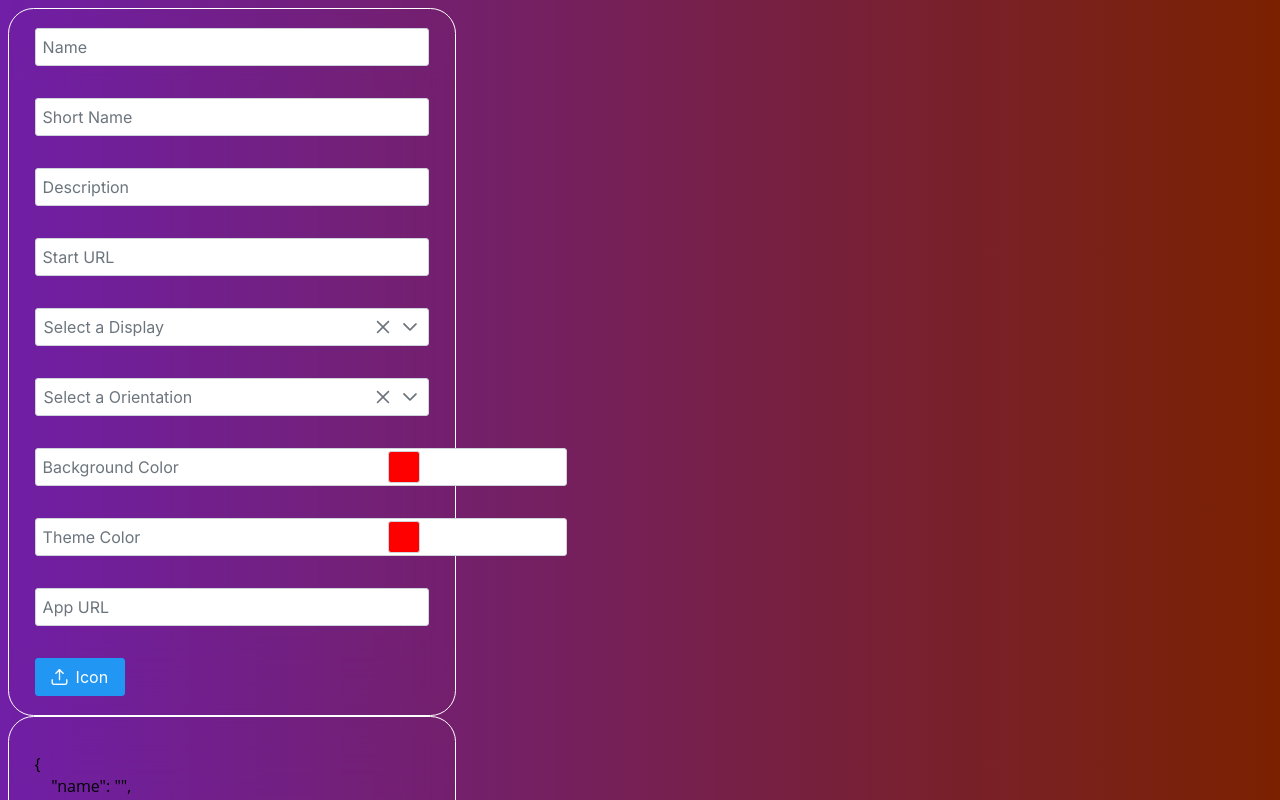
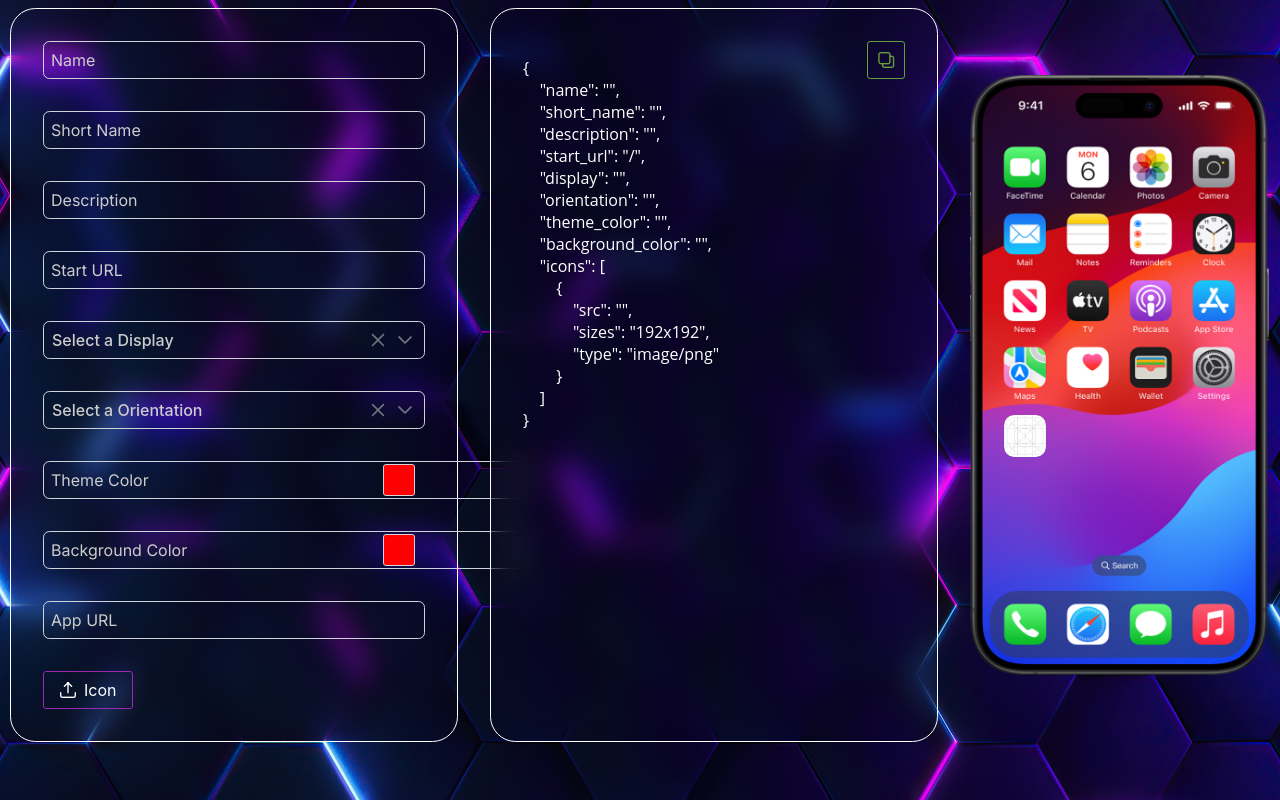
Before and after one commit to ymzEmre/pwa-genvis, a Next.js app: page / in a window 1280 px wide. Shown: the top 800 px of the page. Built offline with nearby package versions, Linux system fonts and the light colour scheme.

Commit message:
Improve style

```diff
--- a/package.json
+++ b/package.json
@@ -10,6 +10,7 @@
   },
   "dependencies": {
     "@reduxjs/toolkit": "^2.1.0",
+    "copy-to-clipboard": "^3.3.3",
     "next": "14.1.0",
     "primeicons": "^6.0.1",
     "primereact": "^10.3.3",
--- a/src/app/globals.css
+++ b/src/app/globals.css
@@ -1,4 +1,24 @@
 body {
-  background: rgb(112,31,167);
-  background: linear-gradient(90deg, rgba(112,31,167,1) 0%, rgba(123,33,0,1) 100%);
+  background-image: url('/wallpaper.jpg');
+  background-size: cover;
+  background-repeat: no-repeat;
+  background-attachment: fixed;
+  background-position: center;
 }
+
+.p-float-label > label {
+  color: #ccc;
+}
+
+.p-dropdown .p-dropdown-label.p-placeholder {
+  color: #ccc;
+}
+
+.p-fileupload-choose {
+  background: transparent !important;
+}
+
+.p-inputtext:enabled:focus {
+  box-shadow: none;
+  border-color: #2196f3;
+}
--- a/src/app/layout.tsx
+++ b/src/app/layout.tsx
@@ -1,7 +1,7 @@
 import type { Metadata } from 'next'
 import { Inter } from 'next/font/google'
 import './globals.css'
-import 'primereact/resources/themes/saga-blue/theme.css'
+import 'primereact/resources/themes/saga-purple/theme.css'
 import 'primereact/resources/primereact.min.css'
 import 'primeicons/primeicons.css'
 
--- a/src/app/page.module.css
+++ b/src/app/page.module.css
@@ -1,230 +1,7 @@
-.main {
-  display: flex;
-  flex-direction: column;
-  justify-content: space-between;
-  align-items: center;
-  padding: 6rem;
-  min-height: 100vh;
-}
-
-.description {
-  display: inherit;
-  justify-content: inherit;
-  align-items: inherit;
-  font-size: 0.85rem;
-  max-width: var(--max-width);
-  width: 100%;
-  z-index: 2;
-  font-family: var(--font-mono);
-}
-
-.description a {
+.container {
   display: flex;
   justify-content: center;
   align-items: center;
-  gap: 0.5rem;
+  flex-wrap: wrap;
+  column-gap: 2em;
 }
-
-.description p {
-  position: relative;
-  margin: 0;
-  padding: 1rem;
-  background-color: rgba(var(--callout-rgb), 0.5);
-  border: 1px solid rgba(var(--callout-border-rgb), 0.3);
-  border-radius: var(--border-radius);
-}
-
-.code {
-  font-weight: 700;
-  font-family: var(--font-mono);
-}
-
-.grid {
-  display: grid;
-  grid-template-columns: repeat(4, minmax(25%, auto));
-  max-width: 100%;
-  width: var(--max-width);
-}
-
-.card {
-  padding: 1rem 1.2rem;
-  border-radius: var(--border-radius);
-  background: rgba(var(--card-rgb), 0);
-  border: 1px solid rgba(var(--card-border-rgb), 0);
-  transition: background 200ms, border 200ms;
-}
-
-.card span {
-  display: inline-block;
-  transition: transform 200ms;
-}
-
-.card h2 {
-  font-weight: 600;
-  margin-bottom: 0.7rem;
-}
-
-.card p {
-  margin: 0;
-  opacity: 0.6;
-  font-size: 0.9rem;
-  line-height: 1.5;
-  max-width: 30ch;
-  text-wrap: balance;
-}
-
-.center {
-  display: flex;
-  justify-content: center;
-  align-items: center;
-  position: relative;
-  padding: 4rem 0;
-}
-
-.center::before {
-  background: var(--secondary-glow);
-  border-radius: 50%;
-  width: 480px;
-  height: 360px;
-  margin-left: -400px;
-}
-
-.center::after {
-  background: var(--primary-glow);
-  width: 240px;
-  height: 180px;
-  z-index: -1;
-}
-
-.center::before,
-.center::after {
-  content: "";
-  left: 50%;
-  position: absolute;
-  filter: blur(45px);
-  transform: translateZ(0);
-}
-
-.logo {
-  position: relative;
-}
-/* Enable hover only on non-touch devices */
-@media (hover: hover) and (pointer: fine) {
-  .card:hover {
-    background: rgba(var(--card-rgb), 0.1);
-    border: 1px solid rgba(var(--card-border-rgb), 0.15);
-  }
-
-  .card:hover span {
-    transform: translateX(4px);
-  }
-}
-
-@media (prefers-reduced-motion) {
-  .card:hover span {
-    transform: none;
-  }
-}
-
-/* Mobile */
-@media (max-width: 700px) {
-  .content {
-    padding: 4rem;
-  }
-
-  .grid {
-    grid-template-columns: 1fr;
-    margin-bottom: 120px;
-    max-width: 320px;
-    text-align: center;
-  }
-
-  .card {
-    padding: 1rem 2.5rem;
-  }
-
-  .card h2 {
-    margin-bottom: 0.5rem;
-  }
-
-  .center {
-    padding: 8rem 0 6rem;
-  }
-
-  .center::before {
-    transform: none;
-    height: 300px;
-  }
-
-  .description {
-    font-size: 0.8rem;
-  }
-
-  .description a {
-    padding: 1rem;
-  }
-
-  .description p,
-  .description div {
-    display: flex;
-    justify-content: center;
-    position: fixed;
-    width: 100%;
-  }
-
-  .description p {
-    align-items: center;
-    inset: 0 0 auto;
-    padding: 2rem 1rem 1.4rem;
-    border-radius: 0;
-    border: none;
-    border-bottom: 1px solid rgba(var(--callout-border-rgb), 0.25);
-    background: linear-gradient(
-      to bottom,
-      rgba(var(--background-start-rgb), 1),
-      rgba(var(--callout-rgb), 0.5)
-    );
-    background-clip: padding-box;
-    backdrop-filter: blur(24px);
-  }
-
-  .description div {
-    align-items: flex-end;
-    pointer-events: none;
-    inset: auto 0 0;
-    padding: 2rem;
-    height: 200px;
-    background: linear-gradient(
-      to bottom,
-      transparent 0%,
-      rgb(var(--background-end-rgb)) 40%
-    );
-    z-index: 1;
-  }
-}
-
-/* Tablet and Smaller Desktop */
-@media (min-width: 701px) and (max-width: 1120px) {
-  .grid {
-    grid-template-columns: repeat(2, 50%);
-  }
-}
-
-@media (prefers-color-scheme: dark) {
-  .vercelLogo {
-    filter: invert(1);
-  }
-
-  .logo {
-    filter: invert(1) drop-shadow(0 0 0.3rem #ffffff70);
-  }
-}
-
-@keyframes rotate {
-  from {
-    transform: rotate(360deg);
-  }
-  to {
-    transform: rotate(0deg);
-  }
-}
--- a/src/app/page.tsx
+++ b/src/app/page.tsx
@@ -1,12 +1,11 @@
-// import Image from 'next/image'
-// import styles from './page.module.css'
+import styles from './page.module.css'
 
 import Ios from '@/components/ios'
 import ManifestForm from '@/components/manifestForm'
 
 export default function Page() {
   return (
-    <div>
+    <div className={styles.container}>
       <ManifestForm />
       <Ios />
     </div>
--- a/src/components/ios/index.tsx
+++ b/src/components/ios/index.tsx
@@ -3,6 +3,7 @@ import { useState } from 'react'
 import styles from './styles.module.css'
 import Image from 'next/image'
 import { useSelector } from 'react-redux'
+import { Button } from 'primereact/button'
 
 export default function Example() {
   const imageUrl = useSelector((state) => state.upload.url)
@@ -17,7 +18,17 @@ export default function Example() {
 
   return (
     <div>
-      {!status && <button onClick={handleClick}>Toggle Status</button>}
+      {!status && (
+        <Button
+          onClick={handleClick}
+          className={styles.backButton}
+          icon="pi pi-arrow-left"
+          outlined
+          severity="warning"
+          aria-label="back-button"
+        />
+      )}
+
       <div>
         {status ? (
           <div className={styles.iphone}>
--- a/src/components/manifestForm/index.tsx
+++ b/src/components/manifestForm/index.tsx
@@ -5,10 +5,14 @@ import styles from './styles.module.css'
 import { ColorPicker } from 'primereact/colorpicker'
 import { Dropdown } from 'primereact/dropdown'
 import UploadImage from '../uploadImage'
-import { useDispatch } from 'react-redux'
+import { useDispatch, useSelector } from 'react-redux'
 import { actions } from '@/stores/form-store'
+import copy from 'copy-to-clipboard'
+import { Button } from 'primereact/button'
 
 export default function ManifestForm() {
+  const imageName = useSelector((state) => state.upload.name)
+
   const [name, setName] = useState('')
   const [shortName, setShortName] = useState('')
   const [description, setDescription] = useState('')
@@ -18,6 +22,8 @@ export default function ManifestForm() {
   const [themeColor, setThemeColor] = useState('')
   const [backgroundColor, setBackgroundColor] = useState('')
   const [appURL, setAppURL] = useState('')
+
+  const [buttonClipboardIcon, setButtonClipboardIcon] = useState('pi pi-clone')
 
   const dispatch = useDispatch()
 
@@ -44,7 +50,7 @@ export default function ManifestForm() {
     background_color: backgroundColor,
     icons: [
       {
-        src: 'icon.png',
+        src: imageName ?? '',
         sizes: '192x192',
         type: 'image/png',
       },
@@ -63,19 +69,28 @@ export default function ManifestForm() {
 
   const manifestJson = JSON.stringify(manifestObject, null, 4)
 
+  const clipboardToManifestObject = () => {
+    copy(manifestJson)
+    setButtonClipboardIcon('pi pi-check')
+
+    setTimeout(() => {
+      setButtonClipboardIcon('pi pi-clone')
+    }, 1000)
+  }
+
   return (
-    <div>
+    <div className={styles.container}>
       <div className={`${styles.areaContainer} ${styles.form}`}>
         <div className="p-float-label">
           <InputText
             value={name}
+            className={styles.inputText}
             onChange={(e) => setName(e.target.value)}
-            style={{ width: '100% ' }}
             tooltip="The name of the web app."
             tooltipOptions={{
-              position: 'right',
+              position: 'left',
               showDelay: 350,
-              style: { width: '20em' },
+              style: { width: '14em' },
             }}
           />
           <label htmlFor="name">Name</label>
@@ -84,12 +99,12 @@ export default function ManifestForm() {
           <InputText
             value={shortName}
             onChange={inputShortName}
-            style={{ width: '100% ' }}
+            className={styles.inputText}
             tooltip="A shorter version of the app name, which is used on the home screen or app launcher when space is limited."
             tooltipOptions={{
-              position: 'right',
+              position: 'left',
               showDelay: 350,
-              style: { width: '20em' },
+              style: { width: '14em' },
             }}
           />
           <label htmlFor="shortName">Short Name</label>
@@ -98,12 +113,12 @@ export default function ManifestForm() {
           <InputText
             value={description}
             onChange={(e) => setDescription(e.target.value)}
-            style={{ width: '100% ' }}
+            className={styles.inputText}
             tooltip="A brief description of the web app."
             tooltipOptions={{
-              position: 'right',
+              position: 'left',
               showDelay: 350,
-              style: { width: '20em' },
+              style: { width: '14em' },
             }}
           />
           <label htmlFor="description">Description</label>
@@ -113,11 +128,11 @@ export default function ManifestForm() {
             value={startUrl}
             onChange={(e) => setStartUrl(e.target.value)}
             tooltip="The URL that should be loaded when the app is launched."
-            style={{ width: '100% ' }}
+            className={styles.inputText}
             tooltipOptions={{
-              position: 'right',
+              position: 'left',
               showDelay: 350,
-              style: { width: '20em' },
+              style: { width: '14em' },
             }}
           />
           <label htmlFor="startURL">Start URL</label>
@@ -131,12 +146,12 @@ export default function ManifestForm() {
             optionLabel="Display"
             showClear
             placeholder="Select a Display"
-            className="w-full md:w-14rem"
+            className={[styles.inputText, 'w-full md:w-14rem'].join(' ')}
             tooltip="Specifies how the web app should be displayed. Possible values include 'fullscreen', 'standalone', 'minimal-ui', and 'browser'."
             tooltipOptions={{
-              position: 'right',
+              position: 'left',
               showDelay: 350,
-              style: { width: '20em' },
+              style: { width: '14em' },
             }}
           />
         </div>
@@ -149,13 +164,36 @@ export default function ManifestForm() {
             optionLabel="Orientation"
             showClear
             placeholder="Select a Orientation"
-            className="w-full md:w-1rem"
+            className={[styles.inputText, 'w-full md:w-14rem'].join(' ')}
             tooltip="Specifies the default orientation of the web app (e.g., 'portrait' or 'landscape')."
             tooltipOptions={{
-              position: 'right',
+              position: 'left',
               showDelay: 350,
-              style: { width: '20em' },
+              style: { width: '14em' },
             }}
+          />
+        </div>
+
+        <div className={styles.inputWithColor}>
+          <div className="p-float-label">
+            <InputText
+              value={themeColor}
+              onChange={(e) => setThemeColor(e.target.value)}
+              className={[styles.inputColor, styles.inputText].join(' ')}
+              tooltip="The color used for the toolbar or address bar."
+              tooltipOptions={{
+                position: 'left',
+                showDelay: 350,
+                style: { width: '14em' },
+              }}
+            />
+            <label htmlFor="themeColor">Theme Color</label>
+          </div>
+          <ColorPicker
+            className={styles.colorPicker}
+            format="hex"
+            value={themeColor}
+            onChange={(e) => setThemeColor(`#${e.value}`)}
           />
         </div>
         <div className={styles.inputWithColor}>
@@ -163,12 +201,12 @@ export default function ManifestForm() {
             <InputText
               value={backgroundColor}
               onChange={(e) => setBackgroundColor(e.target.value)}
-              style={{ width: '200%' }}
+              className={[styles.inputColor, styles.inputText].join(' ')}
               tooltip="The background color of the splash screen when the app is launched."
               tooltipOptions={{
-                position: 'right',
+                position: 'left',
                 showDelay: 350,
-                style: { width: '20em' },
+                style: { width: '14em' },
               }}
             />
             <label htmlFor="backgroundColor">Background Color</label>
@@ -180,46 +218,34 @@ export default function ManifestForm() {
             onChange={(e) => setBackgroundColor(`#${e.value}`)}
           />
         </div>
-        <div className={styles.inputWithColor}>
-          <div className="p-float-label">
-            <InputText
-              value={themeColor}
-              onChange={(e) => setThemeColor(e.target.value)}
-              style={{ width: '200%' }}
-              tooltip="The color used for the toolbar or address bar."
-              tooltipOptions={{
-                position: 'right',
-                showDelay: 350,
-                style: { width: '20em' },
-              }}
-            />
-            <label htmlFor="themeColor">Theme Color</label>
-          </div>
-          <ColorPicker
-            className={styles.colorPicker}
-            format="hex"
-            value={themeColor}
-            onChange={(e) => setThemeColor(`#${e.value}`)}
-          />
-        </div>
         <div className="p-float-label">
           <InputText
             value={appURL}
             onChange={inputAppURL}
-            style={{ width: '100% ' }}
+            className={styles.inputText}
             tooltip="Optional URL to the app's website. For preview purposes only."
             tooltipOptions={{
-              position: 'right',
+              position: 'left',
               showDelay: 350,
-              style: { width: '20em' },
+              style: { width: '14em' },
             }}
           />
           <label htmlFor="appURL">App URL</label>
         </div>
         <UploadImage />
       </div>
-      <div className={styles.areaContainer}>
+      <div
+        className={[styles.areaContainer, styles.manifestContainer].join(' ')}
+      >
         <pre className={styles.code}>{manifestJson}</pre>
+
+        <Button
+          onClick={clipboardToManifestObject}
+          icon={buttonClipboardIcon}
+          outlined
+          severity="success"
+          aria-label="clipboard"
+        />
       </div>
     </div>
   )
--- a/src/components/manifestForm/styles.module.css
+++ b/src/components/manifestForm/styles.module.css
@@ -1,3 +1,10 @@
+.container {
+  height: 100%;
+  display: flex;
+  flex-wrap: wrap;
+  column-gap: 2em;
+}
+
 .form {
   display: grid;
   /* grid-template-columns: repeat(auto-fit, minmax(150px, 1fr)); */
@@ -7,10 +14,17 @@
 
 .areaContainer {
   width: 28em;
-  padding: 1.2em 1.6em;
+  padding: 2em;
   border-radius: 1.6em;
-  backdrop-filter: blur(30px);
+  backdrop-filter: blur(14px);
   border: 1px solid #fff;
+  color: #fff;
+}
+
+.manifestContainer {
+  display: flex;
+  justify-content: space-between;
+  align-items: start;
 }
 
 .code {
@@ -26,3 +40,16 @@
 .colorPicker {
   margin-right: 0.6em;
 }
+
+.inputText {
+  width: 100%;
+  background: transparent;
+  border-radius: 0.4em;
+  transition: border-color 0.5s;
+  color: #fff;
+  font-weight: 500;
+}
+
+.inputColor {
+  width: 180%;
+}
--- a/src/components/uploadImage/index.tsx
+++ b/src/components/uploadImage/index.tsx
@@ -1,7 +1,6 @@
 import { useDispatch } from 'react-redux'
 import { actions } from '@/stores/upload-store'
 import { FileUpload } from 'primereact/fileupload'
-import { useSelector } from 'react-redux'
 
 const ImageUploader = () => {
   const dispatch = useDispatch()
@@ -10,8 +9,10 @@ const ImageUploader = () => {
     if (!e.files.length) return dispatch(actions.setUploadURL(''))
 
     const imageURL = URL.createObjectURL(e.files[0])
+    const imageName = e.files[0].name
 
     dispatch(actions.setUploadURL(imageURL))
+    dispatch(actions.setUploadName(imageName))
   }
 
   return (
--- a/src/stores/upload-store/index.tsx
+++ b/src/stores/upload-store/index.tsx
@@ -2,6 +2,7 @@ import { createSlice } from '@reduxjs/toolkit'
 
 const initialState = {
   url: null,
+  name: null,
   loading: false,
   error: null,
 }
@@ -13,5 +14,8 @@ export const { reducer, actions } = createSlice({
     setUploadURL(state, action) {
       state.url = action.payload
     },
+    setUploadName(state, action) {
+      state.name = action.payload
+    },
   },
 })
```
Also changed, not shown: src/components/ios/styles.module.css (+8 -1 lines), public/wallpaper.jpg (added), 1 other file (tests, documents, lock files or other folders).
